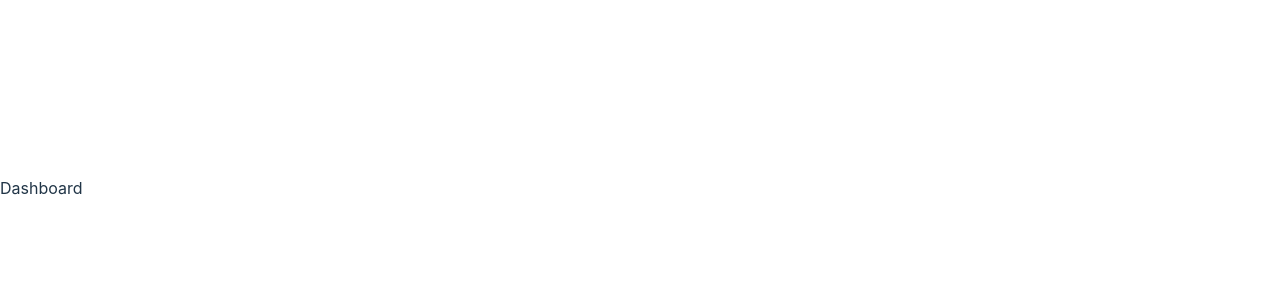
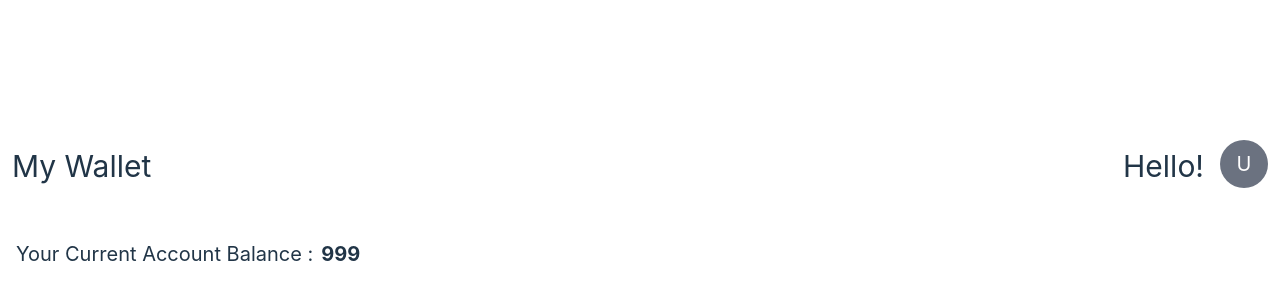
Before and after one commit to ShobhitPatra/RapidRemit, a React (Vite) app in the folder frontend/: page /dashboard in a window 1280 px wide. Shown: the part 212-512 px from the top of the page. Built offline with nearby package versions, Linux system fonts and the light colour scheme.

Commit message:
balance component

```diff
--- /dev/null
+++ b/frontend/src/components/Appbar.jsx
@@ -0,0 +1,27 @@
+import React from "react";
+
+export default function Appbar() {
+  return (
+    <>
+      <div
+        id="appbar-container"
+        className="flex justify-between w-screen xl:p-3 xl:text-3xl"
+      >
+        <div className=" items-center flex">
+          <div id="wallet-title" className="">
+            My Wallet
+          </div>
+        </div>
+        <div className="flex items-center">
+          <div id="hello">Hello! </div>
+          <div
+            id="avatar"
+            className="bg-gray-500 text-white rounded-full xl:ml-4 flex justify-center items-center h-12 w-12 xl:mb-8 xl:mt-7"
+          >
+            <div className="xl:text-xl ">U</div>
+          </div>
+        </div>
+      </div>
+    </>
+  );
+}
--- /dev/null
+++ b/frontend/src/components/Balance.jsx
@@ -0,0 +1,14 @@
+import React from "react";
+
+function Balance({ amount = "999  " }) {
+  return (
+    <>
+      <div id="balance-conatiner" className="flex xl:text-xl  w-screen xl:p-2 ">
+        <div className="xl:ml-2">Your Current Account Balance :</div>
+        <div className="xl:ml-2 font-bold">{amount}</div>
+      </div>
+    </>
+  );
+}
+
+export default Balance;
--- a/frontend/src/pages/Dashboard.jsx
+++ b/frontend/src/pages/Dashboard.jsx
@@ -1,5 +1,16 @@
 import React from "react";
+import Appbar from "../components/Appbar";
+import Balance from "../components/Balance";
 
 export default function Dashboard() {
-  return <div>Dashboard</div>;
+  return (
+    <>
+      <div>
+        <Appbar />
+      </div>
+      <div>
+        <Balance />
+      </div>
+    </>
+  );
 }
```
